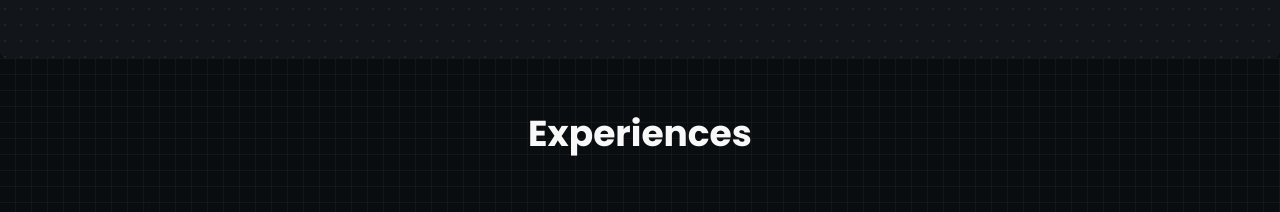
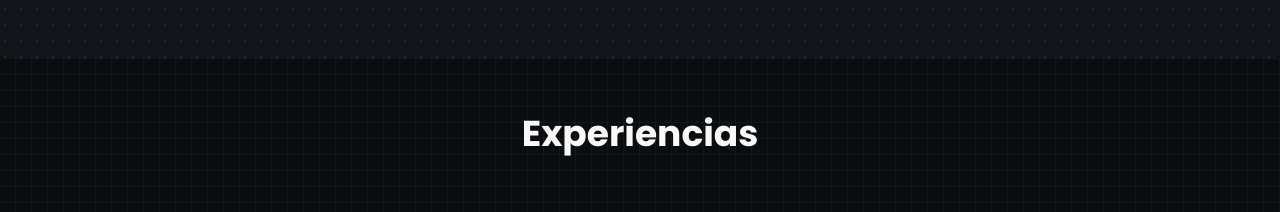
Before and after one commit to LSCF84/portfolio.nextjs.vercel.app, a Next.js app: page / in a window 1280 px wide. Shown: the part 1980-2192 px from the top of the page. Built offline with nearby package versions, Linux system fonts and the light colour scheme; what tailwindcss-debug-screens would draw is missing.

Commit message:
Update Section3.tsx

```diff
--- a/src/components/home/Section3.tsx
+++ b/src/components/home/Section3.tsx
@@ -12,7 +12,7 @@ const HomeSection3 = ({ id }: { id: string }) => {
       id={id}
     >
       <ConstrainedBox classNames="p-4 py-16">
-        <SectionTitle>Experiences</SectionTitle>
+        <SectionTitle>Experiencias</SectionTitle>
 
         <Timeline
           data={experiences.map((exp, i) => ({
```
